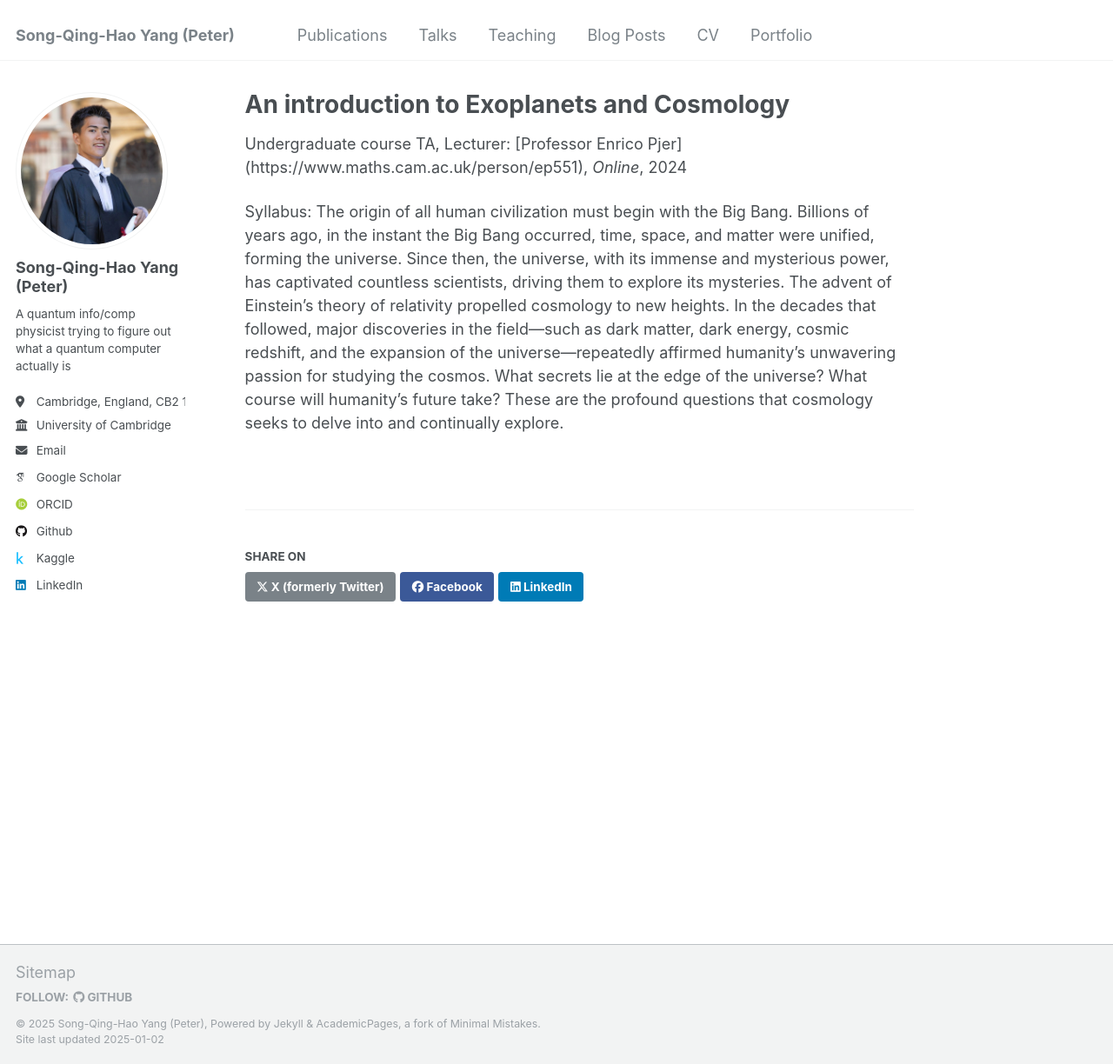
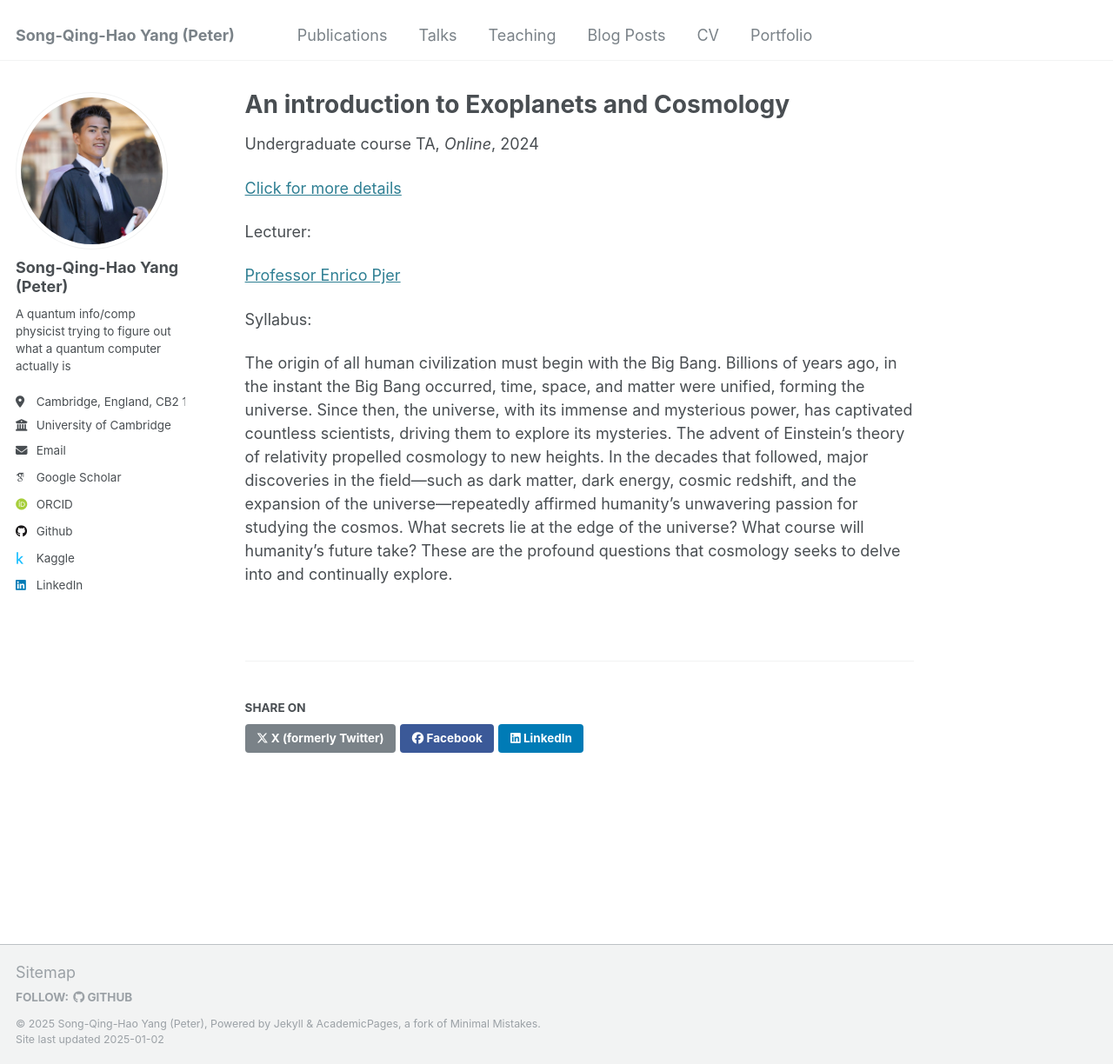
Before and after one commit to SongQingHao-Yang/SongQingHao-Yang.github.io, a Jekyll site: the page built from _teaching/2024-spring-GR.md, in a window 1280 px wide and 1224 px high. Shown: the whole window at 87% size. Built offline with Jekyll 4.4.1, drawn with Linux system fonts in a browser that asks for light colours; some web fonts are replaced.

Commit message:
Update 2024-spring-GR.md

```diff
--- a/_teaching/2024-spring-GR.md
+++ b/_teaching/2024-spring-GR.md
@@ -1,12 +1,19 @@
 ---
 title: "An introduction to Exoplanets and Cosmology"
 collection: teaching
-type: "Undergraduate course TA, Lecturer: [Professor Enrico Pjer](https://www.maths.cam.ac.uk/person/ep551)"
+type: "Undergraduate course TA"
 permalink: /teaching/2024-spring-GR
 venue: "Online"
 date: 2024-10-11
 location: "Cambridge, England"
 ---
 
+[Click for more details](https://songqinghao-yang.github.io/teaching/2024-spring-GR)
+
+Lecturer:
+
+[Professor Enrico Pjer](https://www.maths.cam.ac.uk/person/ep551)
+
 Syllabus:
+
 The origin of all human civilization must begin with the Big Bang. Billions of years ago, in the instant the Big Bang occurred, time, space, and matter were unified, forming the universe. Since then, the universe, with its immense and mysterious power, has captivated countless scientists, driving them to explore its mysteries. The advent of Einstein's theory of relativity propelled cosmology to new heights. In the decades that followed, major discoveries in the field—such as dark matter, dark energy, cosmic redshift, and the expansion of the universe—repeatedly affirmed humanity's unwavering passion for studying the cosmos. What secrets lie at the edge of the universe? What course will humanity's future take? These are the profound questions that cosmology seeks to delve into and continually explore.
```
